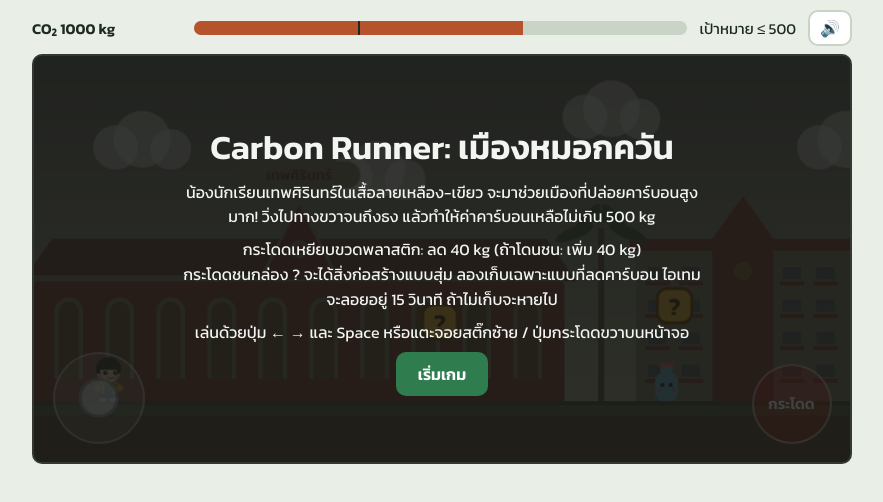
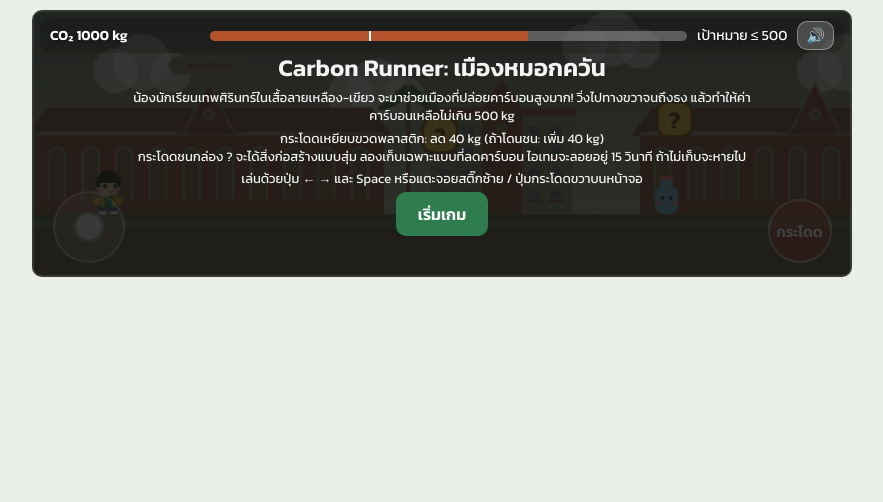
Before and after one commit to witwarit/Carbon-Runner, a plain HTML site: page index.html in a window 1280 px wide. Shown: the whole page, without its empty margins (198-1081 px from the left). Drawn offline with Linux system fonts and the light colour scheme.

Commit message:
Add files via upload

```diff
--- a/index.html
+++ b/index.html
@@ -10,20 +10,21 @@
 *{box-sizing:border-box}
 html,body{margin:0;background:var(--bg);color:var(--ink);font-family:'Kanit',system-ui,sans-serif}
 body{display:flex;flex-direction:column;align-items:center;padding:10px}
-#wrap{width:min(100%,820px,calc((100dvh - 70px)*2));position:relative}
-#hud{display:flex;align-items:center;gap:12px;margin-bottom:8px;font-size:15px}
+#wrap{width:min(100%,820px,calc((100dvh - 30px)*3.07));position:relative}
+#hud{position:absolute;z-index:3;top:8px;left:8px;right:8px;display:flex;align-items:center;gap:10px;font-size:14px;background:rgba(0,0,0,.14);color:#fff;text-shadow:0 1px 3px rgba(0,0,0,.5);border-radius:12px;padding:3px 10px}
 #num{font-weight:600;min-width:150px}
-#bar{flex:1;height:14px;background:var(--line);border-radius:7px;position:relative;overflow:hidden}
+#bar{flex:1;height:10px;background:rgba(255,255,255,.28);border-radius:5px;position:relative;overflow:hidden}
 #fill{height:100%;width:50%;background:var(--bad);transition:background .3s}
-#goal{position:absolute;top:0;bottom:0;width:2px;background:var(--ink)}
+#goal{position:absolute;top:0;bottom:0;width:2px;background:#fff}
 #stage{position:relative}
-canvas{width:100%;height:auto;aspect-ratio:2/1;display:block;border-radius:10px;border:2px solid var(--line);background:#999;touch-action:none}
-#toast{position:absolute;left:50%;top:10px;transform:translateX(-50%);background:var(--card);color:var(--ink);border:2px solid var(--line);border-radius:10px;padding:8px 14px;font-size:14px;max-width:92%;text-align:center;opacity:0;transition:opacity .2s;pointer-events:none}
+canvas{width:100%;height:auto;aspect-ratio:40/13;display:block;border-radius:10px;border:2px solid var(--line);background:#999;touch-action:none}
+#toast{position:absolute;left:50%;top:48px;transform:translateX(-50%);background:var(--card);color:var(--ink);border:2px solid var(--line);border-radius:10px;padding:8px 14px;font-size:14px;max-width:92%;text-align:center;opacity:0;transition:opacity .2s;pointer-events:none}
 #toast.on{opacity:1}
+#toast{font-size:16px!important;padding:9px 16px!important}#toast small{font-size:13px;opacity:.85}
 #toast b.g{color:var(--ok)}#toast b.b{color:var(--bad)}
-.ov{position:absolute;inset:0;background:rgba(10,14,12,.78);color:#f2f5f2;display:flex;flex-direction:column;align-items:center;justify-content:center;text-align:center;padding:18px;border-radius:10px;gap:8px}
-.ov h1{margin:0;font-size:clamp(22px,5vw,34px)}
-.ov p{margin:0;max-width:520px;font-size:clamp(13px,2.6vw,16px);line-height:1.55}
+.ov{position:absolute;inset:0;background:rgba(10,14,12,.78);color:#f2f5f2;display:flex;flex-direction:column;align-items:center;justify-content:center;text-align:center;padding:10px;border-radius:10px;gap:4px}
+.ov h1{margin:0;font-size:clamp(18px,3vw,24px)}
+.ov p{margin:0;max-width:640px;font-size:clamp(11px,1.7vw,13px);line-height:1.4}
 button{font:inherit;font-weight:600;border:0;border-radius:10px;padding:10px 22px;background:var(--ok);color:#fff;cursor:pointer}
 button:focus-visible{outline:3px solid var(--ink);outline-offset:2px}
 .hide{display:none}
@@ -31,16 +32,16 @@ button:focus-visible{outline:3px solid var(--ink);outline-offset:2px}
 #pad div{display:flex;gap:10px}
 #pad button{min-width:92px;height:72px;font-size:30px;background:var(--card);color:var(--ink);border:2px solid var(--line);user-select:none;-webkit-user-select:none;-webkit-touch-callout:none;touch-action:none}#pad button:active{background:var(--ok);color:#fff}#pad #bj{min-width:150px;font-size:22px}#pad div{gap:14px}
 html,body{touch-action:manipulation;overscroll-behavior:none}
-#joy{position:absolute;left:2.5%;bottom:5%;width:14%;max-width:92px;aspect-ratio:1;border-radius:50%;background:rgba(255,255,255,.14);border:2px solid rgba(255,255,255,.4);touch-action:none;user-select:none;-webkit-user-select:none}
+#joy{position:absolute;left:2.5%;bottom:5%;width:11%;max-width:72px;aspect-ratio:1;border-radius:50%;background:rgba(255,255,255,.14);border:2px solid rgba(255,255,255,.4);touch-action:none;user-select:none;-webkit-user-select:none}
 #knob{position:absolute;left:50%;top:50%;width:46%;height:46%;border-radius:50%;background:rgba(255,255,255,.7);border:3px solid rgba(0,0,0,.25);transform:translate(-50%,-50%)}
-#jb{position:absolute;right:2.5%;bottom:5%;width:12%;max-width:80px;aspect-ratio:1;border-radius:50%;background:rgba(232,67,59,.38);border:2px solid rgba(255,255,255,.5);color:#fff;font-weight:600;font-size:clamp(11px,2.2vw,15px);display:flex;align-items:center;justify-content:center;touch-action:none;user-select:none;-webkit-user-select:none}
+#jb{position:absolute;right:2.5%;bottom:5%;width:10%;max-width:64px;aspect-ratio:1;border-radius:50%;background:rgba(232,67,59,.38);border:2px solid rgba(255,255,255,.5);color:#fff;font-weight:600;font-size:clamp(11px,2.2vw,15px);display:flex;align-items:center;justify-content:center;touch-action:none;user-select:none;-webkit-user-select:none}
 #jb.on{background:rgba(232,67,59,.92)}
-@media (max-height:480px){#wrap{width:min(100%,820px,calc((100dvh - 46px)*2))}body{padding:6px max(8px,env(safe-area-inset-right)) 6px max(8px,env(safe-area-inset-left))}#hud{margin-bottom:4px;font-size:12px;gap:8px}#num{min-width:105px}#bar{height:10px}#mute{padding:1px 8px;font-size:13px}#toast{font-size:12px;padding:4px 10px;top:6px}.ov{gap:4px;padding:8px}.ov h1{font-size:19px}.ov p{font-size:11.5px;line-height:1.35}.ov button{padding:6px 18px}#joy{width:min(15%,76px);left:2%;bottom:4%}#jb{width:min(12%,62px);right:2%;bottom:4%}}
-#mute{padding:4px 10px;background:var(--card);color:var(--ink);border:2px solid var(--line);font-size:16px}
+@media (max-height:480px){#wrap{width:min(100%,820px,calc((100dvh - 18px)*3.07))}body{padding:6px max(8px,env(safe-area-inset-right)) 6px max(8px,env(safe-area-inset-left))}#hud{top:5px;left:5px;right:5px;padding:2px 8px;font-size:11px;gap:6px}#num{min-width:105px}#bar{height:10px}#mute{padding:1px 8px;font-size:13px}#toast{font-size:12px;padding:4px 10px;top:30px}.ov{gap:4px;padding:8px}.ov h1{font-size:19px}.ov p{font-size:11.5px;line-height:1.35}.ov button{padding:6px 18px}#joy{width:min(11%,60px);left:2%;bottom:4%}#jb{width:min(10%,52px);right:2%;bottom:4%}}
+#mute{padding:2px 8px;background:rgba(255,255,255,.2);color:#fff;border:1px solid rgba(255,255,255,.35);font-size:15px}
 </style></head><body>
 <div id="wrap">
 <div id="hud"><span id="num">CO₂ 1000 kg</span><div id="bar"><div id="fill"></div><div id="goal"></div></div><span>เป้าหมาย ≤ 500</span><button id="mute" aria-label="เปิด/ปิดเสียง">🔊</button></div>
-<div id="stage"><canvas id="c" width="800" height="400"></canvas><div id="toast"></div><div id="joy"><div id="knob"></div></div><div id="jb">กระโดด</div>
+<div id="stage"><canvas id="c" width="800" height="260"></canvas><div id="toast"></div><div id="joy"><div id="knob"></div></div><div id="jb">กระโดด</div>
 <div class="ov" id="start"><h1>Carbon Runner: เมืองหมอกควัน</h1>
 <p>น้องนักเรียนเทพศิรินทร์ในเสื้อลายเหลือง-เขียว จะมาช่วยเมืองที่ปล่อยคาร์บอนสูงมาก! วิ่งไปทางขวาจนถึงธง แล้วทำให้ค่าคาร์บอนเหลือไม่เกิน 500 kg</p>
 <p>กระโดดเหยียบขวดพลาสติก: ลด 40 kg (ถ้าโดนชน: เพิ่ม 40 kg)<br>กระโดดชนกล่อง ? จะได้สิ่งก่อสร้างแบบสุ่ม ลองเก็บเฉพาะแบบที่ลดคาร์บอน ไอเทมจะลอยอยู่ 15 วินาที ถ้าไม่เก็บจะหายไป</p>
@@ -51,7 +52,7 @@ html,body{touch-action:manipulation;overscroll-behavior:none}
 </div>
 <script>
 const cv=document.getElementById('c'),x=cv.getContext('2d');
-const W=800,H=400,GY=340,L=3600,B=36,GOAL=500;
+const W=800,H=260,GY=200,L=3600,B=36,GOAL=500;
 const $=id=>document.getElementById(id);
 const ITEMS=[
 {e:'🏭',n:'โรงไฟฟ้าถ่านหิน',d:120,t:'เผาถ่านหิน ปล่อย CO₂ สูงที่สุด'},
@@ -66,8 +67,16 @@ const ITEMS=[
 let carbon,cd,p,blocks,bottles,items,cam,state,toastT,keys={left:0,right:0,jump:0},flagMsg;
 let AC,muted=false,started=false,mi=0;
 function ac(){if(!AC){try{AC=new (window.AudioContext||window.webkitAudioContext)();}catch(e){}}if(AC&&AC.state=='suspended')AC.resume();return AC;}
-function tone(f,d,type,vol,slide,delay){if(muted||!started)return;const a=ac();if(!a)return;const t=a.currentTime+(delay||0),o=a.createOscillator(),g=a.createGain();o.type=type||'square';o.frequency.setValueAtTime(f,t);if(slide)o.frequency.exponentialRampToValueAtTime(Math.max(30,slide),t+d);g.gain.setValueAtTime(vol||.08,t);g.gain.exponentialRampToValueAtTime(.0001,t+d);o.connect(g);g.connect(a.destination);o.start(t);o.stop(t+d+.02);}
+function tone(f,d,type,vol,slide,delay){if(muted||!started)return;const a=ac();if(!a)return;const t=a.currentTime+(delay||0),o=a.createOscillator(),g=a.createGain();o.type=type||'square';o.frequency.setValueAtTime(f,t);if(slide)o.frequency.exponentialRampToValueAtTime(Math.max(30,slide),t+d);g.gain.setValueAtTime(vol||.08,t);g.gain.exponentialRampToValueAtTime(.0001,t+d);o.connect(g);g.connect(MG(a));o.start(t);o.stop(t+d+.02);}
 const SFX={jump:()=>tone(300,.18,'square',.06,720),stomp:()=>{tone(220,.12,'square',.09,80);tone(660,.1,'triangle',.06,990,.05);},bump:()=>tone(150,.1,'square',.09,90),good:()=>[523,659,784,1047].forEach((f,i)=>tone(f,.14,'triangle',.08,0,i*.07)),bad:()=>tone(180,.35,'sawtooth',.07,60),hurt:()=>tone(400,.25,'sawtooth',.08,90),win:()=>[523,659,784,659,784,1047].forEach((f,i)=>tone(f,.18,'square',.07,0,i*.13)),lose:()=>[392,330,262,196].forEach((f,i)=>tone(f,.25,'triangle',.09,0,i*.2))};
+let MGn=null,marchA=null;const MARCH_SRC='';
+function MG(a){if(!MGn){MGn=a.createGain();MGn.connect(a.destination);}return MGn;}
+function stopMarch(){if(marchA){marchA.pause();marchA=null;}if(MGn){MGn.disconnect();MGn=null;}}
+function playMarch(){if(muted||!started)return;stopMarch();
+if(MARCH_SRC){marchA=new Audio(MARCH_SRC);marchA.play().catch(()=>{});const m=marchA;setTimeout(()=>{if(marchA===m)stopMarch();},15000);return;}
+const bt=.47,mel=[[523,1],[523,1],[659,1],[784,1],[784,1],[659,1],[523,2],[587,1],[587,1],[698,1],[880,1],[880,1],[698,1],[587,2],[659,1],[659,1],[784,1],[1047,1],[988,1],[880,1],[784,2],[587,1],[784,1],[698,1],[587,1],[523,4]];
+let t=0;mel.forEach(([f,n])=>{tone(f,n*bt*.9,'square',.05,0,t*bt);t+=n;});
+[131,131,196,196,131,196,131,131].forEach((r,b)=>{for(let i=0;i<4;i++){tone(r*(i%2?1.5:1),bt*.8,'triangle',.08,0,(b*4+i)*bt);tone(90,.06,'square',.05,40,(b*4+i)*bt);}});}
 const MEL=[523,0,659,0,784,659,523,0,587,0,698,0,880,698,587,0];
 setInterval(()=>{if(state=='play'){const n=MEL[mi++%MEL.length];if(n)tone(n,.2,'triangle',.035);}},230);
 let spawnT=0,killed=0,fT=0,allT=0;
@@ -76,7 +85,7 @@ function mk(px,t){const m=MT[t];return{t,x:px,x0:px,y:GY-m.h,w:m.w,h:m.h,vx:(Mat
 function reset(){
 carbon=1000;cd=1000;cam=0;items=[];killed=0;spawnT=0;fT=0;allT=0;toastT=0;flagMsg=0;
 p={x:60,y:GY-40,w:26,h:40,vx:0,vy:0,on:true,f:1,inv:0};
-blocks=[];for(let i=0;i<14;i++)blocks.push({x:380+i*230,y:i%3==1?228:244,used:false});
+blocks=[];for(let i=0;i<14;i++)blocks.push({x:380+i*230,y:GY-(i%3==1?112:96),used:false});
 bottles=[];for(let i=0;i<14;i++)bottles.push(mk(520+i*215,i<2?0:Math.floor(Math.random()*6)));
 state='play';}
 function toast(h){const t=$('toast');t.innerHTML=h;t.classList.add('on');toastT=170;}
@@ -84,8 +93,8 @@ function add(d){carbon=Math.max(0,carbon+d);}
 const hit=(a,b,bw,bh)=>a.x<b.x+bw&&a.x+a.w>b.x&&a.y<b.y+bh&&a.y+a.h>b.y;
 function bump(b){if(b.used)return;b.used=true;SFX.bump();const it=ITEMS[Math.floor(Math.random()*ITEMS.length)];items.push({x:b.x+B/2,y:b.y-34,it,life:900,ph:Math.random()*6});}
 function update(){
-spawnT++;if(spawnT>140){spawnT=0;bottles=bottles.filter(o=>o.alive);if(bottles.filter(o=>o.x>cam-100&&o.x<cam+W+500).length<4)bottles.push(mk(Math.min(L-140,cam+W+30+Math.random()*250),Math.floor(Math.random()*6)));}
-if(blocks.every(b=>b.used)){if(!allT){allT=1;toast('กล่องหมดแล้ว! ไอเทมจะลอยมาเป็นระยะ เลือกเก็บเฉพาะของดี');}fT++;if(fT>200&&items.length<4){fT=0;items.push({x:Math.min(L-60,cam+W+30),y:GY-60-Math.random()*70,it:ITEMS[Math.floor(Math.random()*ITEMS.length)],life:900,ph:Math.random()*6,vx:-1.1});}}
+spawnT++;if(spawnT>140){spawnT=0;bottles=bottles.filter(o=>o.alive);if(bottles.filter(o=>o.x>cam-60&&o.x<cam+W+60).length<3){const left=Math.random()<.35&&cam>80;let sx=left?cam-30:cam+W+30;if(sx>L-220)sx=Math.max(20,cam-30);bottles.push(mk(sx,Math.floor(Math.random()*6)));}}
+if(blocks.every(b=>b.used)){if(!allT){allT=1;toast('กล่องหมดแล้ว! ไอเทมจะลอยมาเป็นระยะ เลือกเก็บเฉพาะของดี');}fT++;if(fT>360&&items.length<3){fT=0;items.push({x:Math.min(L-60,cam+W+30),y:GY-60-Math.random()*70,it:ITEMS[Math.floor(Math.random()*ITEMS.length)],life:900,ph:Math.random()*6,vx:-1.1});}}
 const ax=keys.right-keys.left;p.vx=ax*3.6;if(ax)p.f=ax;
 if(keys.jump&&p.on){p.vy=-12.5;p.on=false;SFX.jump();}
 p.vy+=.62;p.x+=p.vx;p.x=Math.max(0,Math.min(L-100,p.x));
@@ -94,11 +103,11 @@ p.y+=p.vy;p.on=false;
 for(const b of blocks)if(hit(p,b,B,B)){if(p.vy>0){p.y=b.y-p.h;p.vy=0;p.on=true;}else if(p.vy<0){p.y=b.y+B;p.vy=0;bump(b);}}
 if(p.y+p.h>=GY){p.y=GY-p.h;p.vy=0;p.on=true;}
 if(p.inv>0)p.inv--;
-for(const o of bottles){if(!o.alive)continue;o.x+=o.vx;if(Math.abs(o.x-o.x0)>90)o.vx*=-1;if(o.hop){o.ph+=.08;o.y=GY-o.h-Math.max(0,Math.sin(o.ph))*40;}
+for(const o of bottles){if(!o.alive)continue;const dxp=p.x-o.x;if(Math.abs(dxp)<300){o.vx=Math.sign(dxp)*MT[o.t].s*1.1;o.x0=o.x;}o.x+=o.vx;if(Math.abs(o.x-o.x0)>90)o.vx*=-1;if(o.hop){o.ph+=.08;o.y=GY-o.h-Math.max(0,Math.sin(o.ph))*40;}
 if(hit(p,o,o.w,o.h)){
 if(p.vy>0&&p.y+p.h-o.y<24){o.alive=false;killed++;p.vy=-8;add(-MT[o.t].v);SFX.stomp();toast('กำจัด'+MT[o.t].n+' <b class="g">−'+MT[o.t].v+' kg</b>');}
 else if(!p.inv){add(40);p.inv=90;SFX.hurt();if(navigator.vibrate)navigator.vibrate(80);p.vy=-6;p.x-=p.f*30;toast('โดนขวดพลาสติกชน <b class="b">+40 kg</b>');}}}
-for(const it of items){it.life--;if(it.vx){it.x+=it.vx;if(it.x<cam-60)it.life=0;}if(Math.hypot(p.x+p.w/2-it.x,p.y+p.h/2-it.y)<30){it.life=0;add(it.it.d);it.it.d<0?SFX.good():SFX.bad();
+for(const it of items){it.life--;if(it.vx){it.x+=it.vx;if(it.x<cam-60)it.life=0;}if(Math.hypot(p.x+p.w/2-it.x,p.y+p.h/2-it.y)<38){it.life=0;add(it.it.d);it.it.d<0?SFX.good():SFX.bad();
 toast(it.it.e+' '+it.it.n+' <b class="'+(it.it.d<0?'g':'b')+'">'+(it.it.d>0?'+':'−')+Math.abs(it.it.d)+' kg</b><br><small>'+it.it.t+'</small>');}}
 items=items.filter(i=>i.life>0);
 if(p.x>=L-100){if(carbon<=GOAL)return end(true);if(!flagMsg){toast('ค่าคาร์บอนยังสูงเกิน '+GOAL+' kg กลับไปกำจัดขวดและเก็บพลังงานสะอาดเพิ่ม');flagMsg=200;}p.x=L-101;}
@@ -106,7 +115,7 @@ if(flagMsg>0)flagMsg--;
 if(carbon>=1500)end(false);
 cam=Math.max(0,Math.min(L-W,p.x-300));
 if(toastT>0&&--toastT==0)$('toast').classList.remove('on');}
-function end(w){state=w?'win':'lose';w?SFX.win():SFX.lose();$('end').classList.remove('hide');
+function end(w){state=w?'win':'lose';w?playMarch():SFX.lose();$('end').classList.remove('hide');
 $('et').textContent=w?'เมืองกลับมาสดใสแล้ว!':'เมืองจมในหมอกควัน';
 $('ep').textContent=w?'คาร์บอนเหลือ '+Math.round(carbon)+' kg มอนสเตอร์พลาสติกที่กำจัดได้: '+killed+' ตัว':'คาร์บอนพุ่งถึง 1500 kg ลองใหม่ และเลือกเก็บเฉพาะพลังงานสะอาด';}
 const mix=(a,b,t)=>'rgb('+a.map((v,i)=>Math.round(v+(b[i]-v)*t)).join(',')+')';
@@ -118,7 +127,7 @@ if(t==3){x.fillStyle='rgba(190,235,250,.95)';x.beginPath();x.moveTo(a,b+8);x.lin
 if(t==4){x.fillStyle='#f4f1e6';x.strokeStyle='#cfc8b0';x.lineWidth=2;x.beginPath();x.roundRect(a,b+2,w,h-2,6);x.fill();x.stroke();x.fillStyle='#e6dfc8';x.fillRect(a+3,b+2,w-6,5);face(a+w/2,b+h*.62);}
 if(t==5){x.fillStyle='#ffb02e';x.beginPath();x.roundRect(a+3,b+4,w-6,h-8,4);x.fill();x.fillStyle='#e84a3a';x.fillRect(a,b,w,5);x.fillRect(a,b+h-5,w,5);face(a+w/2,b+h*.5);}}
 function drawItem(it){const k=ITEMS.indexOf(it.it),good=it.it.d<0,sc=Math.min(1,(900-it.life)/12),T=Date.now();
-x.save();x.translate(it.x,it.y+Math.sin(it.life/10+it.ph)*4);x.scale(sc,sc);
+x.save();x.translate(it.x,it.y+Math.sin(it.life/10+it.ph)*4);x.scale(sc*1.4,sc*1.4);
 const g=x.createRadialGradient(0,0,4,0,0,38);g.addColorStop(0,good?'rgba(130,255,170,.7)':'rgba(255,120,90,.6)');g.addColorStop(1,'rgba(255,255,255,0)');x.fillStyle=g;x.beginPath();x.arc(0,0,38,0,7);x.fill();
 x.fillStyle='rgba(255,255,255,.93)';x.beginPath();x.arc(0,0,23,0,7);x.fill();
 if(good)for(let i=0;i<3;i++){const a=T/500+i*2.1;x.fillStyle='#fff3a0';x.beginPath();x.arc(Math.cos(a)*31,Math.sin(a)*31,2.6,0,7);x.fill();}
@@ -131,11 +140,11 @@ if(k==5){x.fillStyle='#e3e9ee';x.beginPath();x.moveTo(-2,-2);x.lineTo(2,-2);x.li
 if(k==6){x.fillStyle='#9aa3ad';x.beginPath();x.moveTo(-16,-8);x.lineTo(2,-8);x.lineTo(10,16);x.lineTo(-16,16);x.fill();x.fillStyle='#3d9be0';x.fillRect(2,2,16,14);x.strokeStyle='#bfe4ff';x.lineWidth=1.5;x.beginPath();x.moveTo(4,7);x.quadraticCurveTo(8,4,11,7);x.quadraticCurveTo(14,10,17,7);x.stroke();x.fillStyle='#ffd23f';x.beginPath();x.moveTo(-6,-6);x.lineTo(-11,3);x.lineTo(-7,3);x.lineTo(-9,11);x.lineTo(-3,1);x.lineTo(-7,1);x.fill();}
 if(k==7){x.fillStyle='#8a5a30';x.fillRect(-3,4,6,14);x.fillStyle='#3fae5a';[[0,-6,11],[-8,2,8],[8,2,8]].forEach(([u,v,r])=>{x.beginPath();x.arc(u,v,r,0,7);x.fill();});x.fillStyle='#74d68a';x.beginPath();x.arc(-3,-9,4,0,7);x.fill();}
 if(k==8){x.fillStyle='#2f9e5b';x.beginPath();x.arc(0,0,17,0,7);x.fill();x.strokeStyle='#fff';x.fillStyle='#fff';x.lineWidth=3;for(let i=0;i<3;i++){const a=i*2.094+T/1500,e=a+1.5;x.beginPath();x.arc(0,0,9,a,e);x.stroke();x.beginPath();x.moveTo(Math.cos(e)*13,Math.sin(e)*13);x.lineTo(Math.cos(e)*5,Math.sin(e)*5);x.lineTo(Math.cos(e+.5)*9,Math.sin(e+.5)*9);x.fill();}}
-x.font='600 11px Kanit,sans-serif';x.textAlign='center';const nm=it.it.n,tw=x.measureText(nm).width+12;x.fillStyle=good?'#2f9e5b':'#c24a2c';x.beginPath();x.roundRect(-tw/2,26,tw,16,8);x.fill();x.fillStyle='#fff';x.fillText(nm,0,38);
+x.textAlign='center';const nm=it.it.n,kg=(it.it.d>0?'+':'−')+Math.abs(it.it.d)+' kg';x.font='600 14px Kanit,sans-serif';const tw=Math.max(x.measureText(nm).width,56)+18;x.fillStyle=good?'#2f9e5b':'#c24a2c';x.strokeStyle='#fff';x.lineWidth=2;x.beginPath();x.roundRect(-tw/2,27,tw,36,11);x.fill();x.stroke();x.fillStyle='#fff';x.fillText(nm,0,43);x.font='600 12px Kanit,sans-serif';x.fillText(kg,0,58);
 x.restore();}
 function drawSchool(s){
 const c=a=>mix(a,[100,90,78],s*.8),off=(cam*.5)%900,wh=[255,248,244],rd=[232,78,90],dr=[214,60,74];
-for(let k=0;k<2;k++){const o=k*900-off;
+for(let k=0;k<3;k++){const o=k*900-off;
 x.fillStyle=c([176,74,66]);x.beginPath();x.moveTo(o-12,GY-118);x.lineTo(o+18,GY-160);x.lineTo(o+502,GY-160);x.lineTo(o+532,GY-118);x.fill();
 x.fillStyle=c(rd);x.beginPath();x.roundRect(o,GY-120,520,120,[6,6,0,0]);x.fill();
 x.fillStyle=c(wh);x.fillRect(o,GY-124,520,6);
@@ -143,7 +152,7 @@ for(let j=0;j<10;j++){const wx=o+20+j*50;x.fillStyle=c(wh);x.beginPath();x.round
 x.fillStyle=c(dr);x.beginPath();x.moveTo(o+222,GY-120);x.lineTo(o+260,GY-196);x.lineTo(o+298,GY-120);x.fill();x.strokeStyle=c(wh);x.lineWidth=3;x.stroke();
 x.fillStyle=c(wh);x.beginPath();x.arc(o+260,GY-150,9,0,7);x.fill();x.fillStyle=c(rd);x.beginPath();x.arc(o+260,GY-150,4,0,7);x.fill();
 [o+218,o+302].forEach(sx=>{x.fillStyle=c(dr);x.beginPath();x.moveTo(sx-6,GY-122);x.lineTo(sx,GY-146);x.lineTo(sx+6,GY-122);x.fill();});
-x.fillStyle=c(wh);x.fillRect(o+258,GY-210,4,16);x.beginPath();x.roundRect(o+200,GY-236,120,26,13);x.fill();x.fillStyle=c([190,50,60]);x.font='600 14px Kanit,sans-serif';x.textAlign='center';x.fillText('เทพศิรินทร์',o+260,GY-218);
+if(k==0&&cam*.5<900){x.fillStyle=c(wh);x.fillRect(o+258,GY-210,4,16);x.beginPath();x.roundRect(o+200,GY-236,120,26,13);x.fill();x.fillStyle=c([190,50,60]);x.font='600 14px Kanit,sans-serif';x.textAlign='center';x.fillText('เทพศิรินทร์',o+260,GY-218);}
 const bx=o+590,h=150;
 x.fillStyle=c(wh);x.beginPath();x.roundRect(bx,GY-h,210,h,[8,8,0,0]);x.fill();
 x.fillStyle=c(rd);x.fillRect(bx-6,GY-h-10,222,12);x.fillRect(bx+75,GY-h-10,60,h+10);x.beginPath();x.moveTo(bx+75,GY-h-10);x.lineTo(bx+105,GY-h-52);x.lineTo(bx+135,GY-h-10);x.fill();
@@ -168,8 +177,8 @@ function draw(){
 const s=Math.max(0,Math.min(1,(cd-150)/1050));
 const sg=x.createLinearGradient(0,0,0,GY);sg.addColorStop(0,mix([24,92,210],[140,125,98],s));sg.addColorStop(1,mix([150,215,255],[200,184,150],s));x.fillStyle=sg;x.fillRect(0,0,W,H);
 if(s<.5){x.fillStyle='rgba(255,236,150,'+(.9-s*1.8)+')';x.beginPath();x.arc(W-110,66,26,0,7);x.fill();}
-for(let i=0;i<8;i++){const cx=((i*230-cam*.2)%1900+1900)%1900-150,cy=60+(i%3)*30;x.fillStyle='rgba(255,255,255,'+(.9-s*.4)+')';[[0,0,22],[26,-8,28],[54,2,20]].forEach(([u,v,r])=>{x.beginPath();x.arc(cx+u,cy+v,r,0,7);x.fill();});}
-drawSchool(s);
+for(let i=0;i<8;i++){const cx=((i*230-cam*.2)%1900+1900)%1900-150,cy=34+(i%3)*24;x.fillStyle='rgba(255,255,255,'+(.9-s*.4)+')';[[0,0,22],[26,-8,28],[54,2,20]].forEach(([u,v,r])=>{x.beginPath();x.arc(cx+u,cy+v,r,0,7);x.fill();});}
+x.save();x.translate(0,GY);x.scale(.66,.66);x.translate(0,-GY);drawSchool(s);x.restore();
 
 x.fillStyle=mix([196,150,110],[90,80,70],s);x.fillRect(0,GY,W,H-GY);x.fillStyle=mix([120,205,120],[110,104,84],s);x.fillRect(0,GY,W,14);
 x.fillStyle='rgba(0,0,0,.18)';x.fillRect(0,GY,W,4);
@@ -201,9 +210,9 @@ joy.addEventListener('pointermove',e=>{if(e.pointerId===jid)jmove(e);});
 jb.addEventListener('pointerdown',e=>{e.preventDefault();jb.setPointerCapture(e.pointerId);keys.jump=1;jb.classList.add('on');});
 ['pointerup','pointercancel'].forEach(v=>jb.addEventListener(v,()=>{keys.jump=0;jb.classList.remove('on');}));
 $('go').onclick=()=>{$('start').classList.add('hide');started=true;ac();};
-$('mute').onclick=()=>{muted=!muted;$('mute').textContent=muted?'🔇':'🔊';};
+$('mute').onclick=()=>{muted=!muted;if(muted)stopMarch();$('mute').textContent=muted?'🔇':'🔊';};
 $('stage').addEventListener('contextmenu',e=>e.preventDefault());
 addEventListener('blur',()=>{keys.left=keys.right=keys.jump=0;});
-$('again').onclick=()=>{$('end').classList.add('hide');reset();};
+$('again').onclick=()=>{stopMarch();$('end').classList.add('hide');reset();};
 reset();loop();
 </script></body></html>
```
